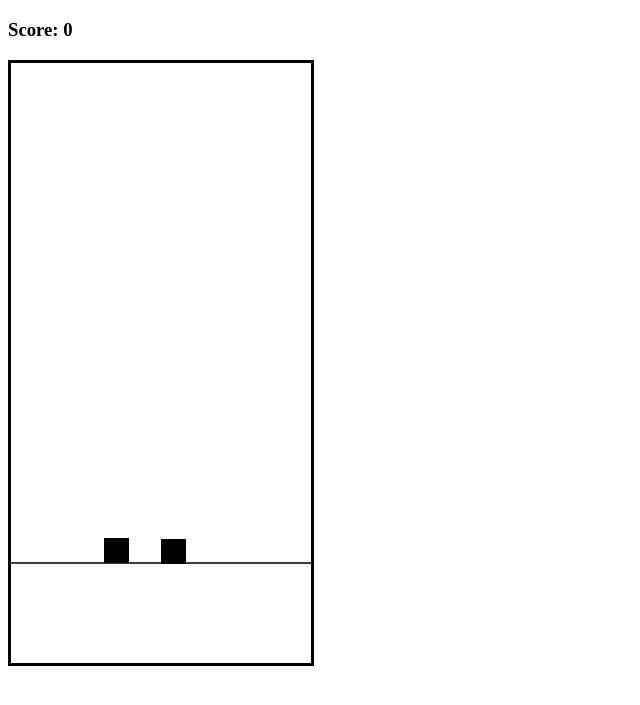
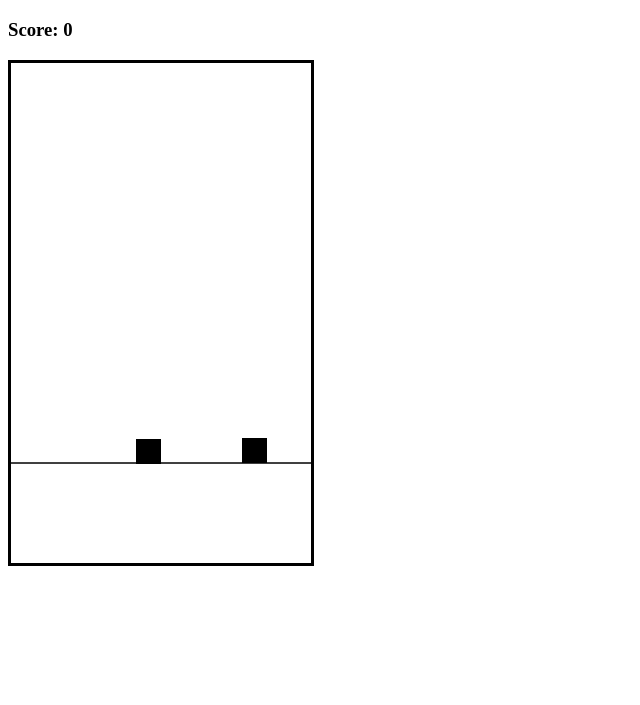
Before and after one commit to Yaikazeeman/jumpgame, a plain HTML site: page index.html in a window 1280 px wide. Shown: the part 61-766 px from the top of the page, without its empty margins (0-640 px from the left). Drawn offline with Linux system fonts and the light colour scheme.

Commit message:
increase score and game over and touch event fixed

```diff
--- a/index.html
+++ b/index.html
@@ -8,7 +8,7 @@
 <body>
     <h1>Jump game</h1>
     <h3>Score: <span id="score">0</span></h3>
-    <canvas id="myCanvas" style="border: solid ;"></canvas>
+    <canvas id="myCanvas" width="300px" height="500px" style="border: solid ;"></canvas>
     <script type="text/javascript" src="script.js"></script>
 </body>
 </html>
--- a/script.js
+++ b/script.js
@@ -2,15 +2,10 @@ var c = document.getElementById("myCanvas");
 var ctx = c.getContext("2d");
 window.addEventListener("keydown", jump, false)
 window.addEventListener("keyup", setKeyPressFlag, false)
-window.addEventListener("touchstart", setTouch, false)
+window.addEventListener("touchstart", setTouch, {passive: false})
 window.addEventListener("touchend", unSetTouch, false)
 
-
-c.widht = window.innerWidth-30;
-c.height = window.innerHeight-200;
-
-var scl = 25
-var lineHeight = c.height/1.2;
+var lineHeight = 400;
 
 //line
 ctx.beginPath();
@@ -18,10 +13,14 @@ ctx.moveTo(0, lineHeight);
 ctx.lineTo(c.width, lineHeight);
 ctx.stroke();
 
+
+//set variables
+var scl = 25
+
 var positionX = c.width-scl;
 var positionY = lineHeight-scl;
-var speed = -4;
-var positionPlayerX = c.width/2;
+var speed = -2;
+var positionPlayerX = 125;
 var positionPlayerY = 0;
 var speedPlayerUp = 4;
 var speedPlayerDown = 2;
@@ -32,6 +31,7 @@ var keyPressFlag = false;
 var whichKey = null;
 var touch = false;
 
+//functions
 function jump(e) {
     keyPressFlag = true;
     whichKey = e.keyCode;
@@ -41,8 +41,8 @@ function jump(e) {
 }
 
 function setTouch(e) {
+    e.preventDefault();
     touch = true;
-
 }
 
 function unSetTouch() {
@@ -58,7 +58,6 @@ function playerFall() {
         if(positionPlayerY < lineHeight-scl){
             positionPlayerY += speedPlayerDown;
         }
-
     }
 }
 
@@ -69,14 +68,15 @@ function increaseScore() {
     }
 }
 
-
 function gameOver() {
-    if(positionX === positionPlayerX && positionY === positionPlayerY){
+    if(positionX === positionPlayerX && positionY <= positionPlayerY+scl){
         score = 0;
         document.getElementById("score").innerHTML = score;
     }
 }
 
+
+//draw on canvas function
 function animate() {
     requestAnimationFrame(animate);
     ctx.clearRect(0, 0, c.width, c.height);
@@ -95,6 +95,7 @@ function animate() {
     }
 
     //player
+
     ctx.fillRect(positionPlayerX, positionPlayerY, scl, scl);
     ctx.stroke()
 
```
